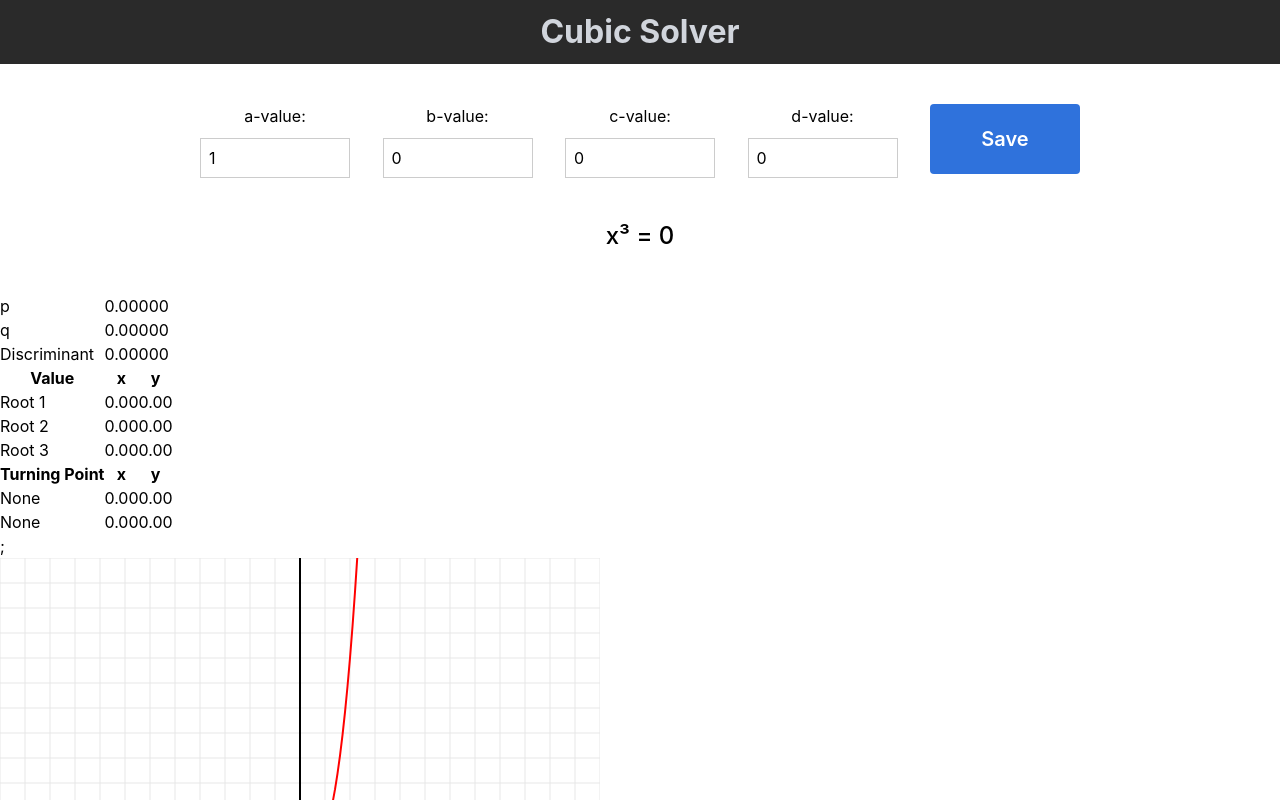
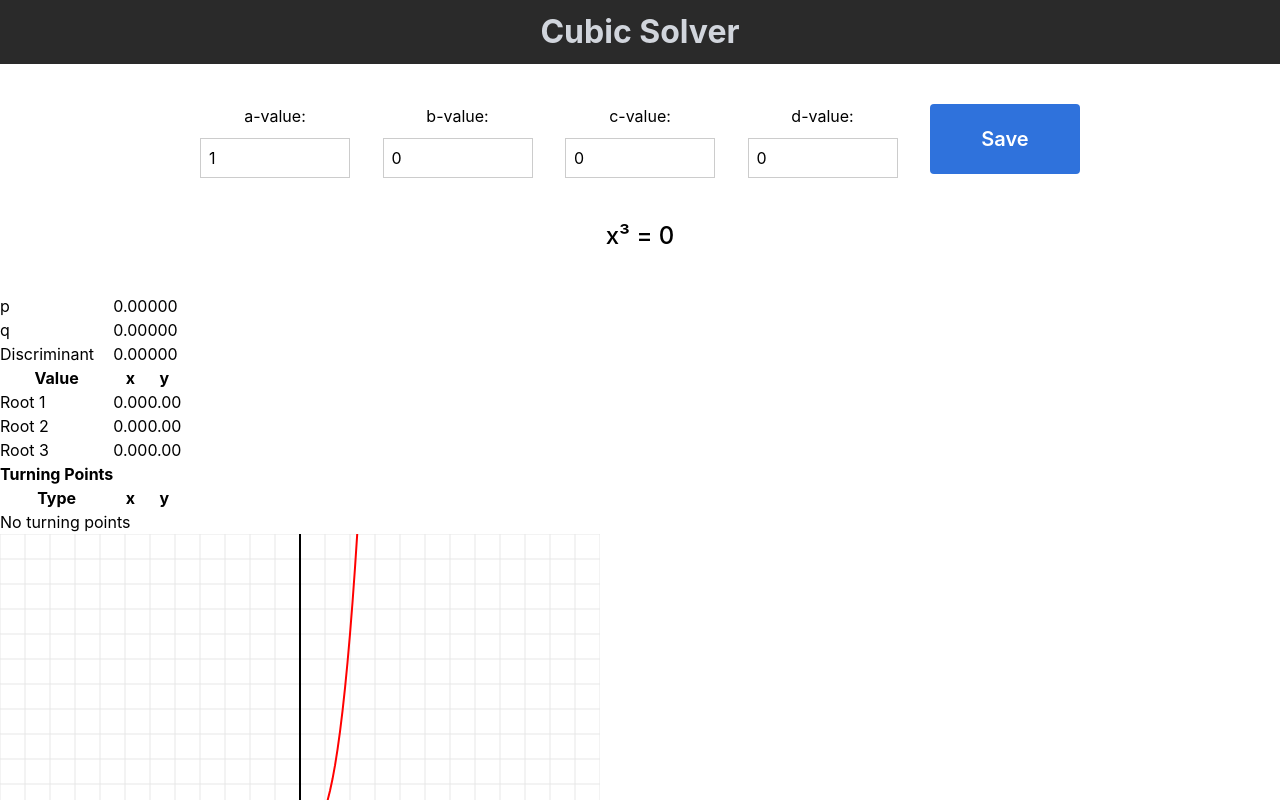
Before and after one commit to Alex-Liu-0704/ics4u-a3-react-cubic-solver, a React (Vite) app: page / in a window 1280 px wide. Shown: the top 800 px of the page. Built offline with nearby package versions, Linux system fonts and the light colour scheme.

Commit message:
modified output for local max min

```diff
--- a/src/components/CubicTable.tsx
+++ b/src/components/CubicTable.tsx
@@ -60,7 +60,10 @@ export const CubicTable = ({ p, q, discriminant, roots, turningPoints }: TablePr
         <td>0.00</td>
       </tr>
       <tr>
-        <th>Turning Point</th>
+        <th>Turning Points</th>
+      </tr>
+      <tr>
+        <th>Type</th>
         <th>x</th>
         <th>y</th>
       </tr>
@@ -74,7 +77,7 @@ export const CubicTable = ({ p, q, discriminant, roots, turningPoints }: TablePr
         <tr>
           <td colSpan={3}>No turning points</td>
         </tr>
-      )};
+      )}
     </table>
   );
 };
--- a/src/utils/LocalMaxMin.ts
+++ b/src/utils/LocalMaxMin.ts
@@ -26,8 +26,8 @@ export const LocalMaxMin = (a: number, b: number, c: number, d: number): { x: nu
         coordinates.push({ x, y: y(x), type: "Min" });
       } else if (secondDerivative(x) < 0) {
         coordinates.push({ x, y: y(x), type: "Max" });
-      } else {
-        coordinates.push({ x, y: y(x), type: "None" });
+    //   } else {
+    //     coordinates.push({ x, y: y(x), type: "None" });
       };
     };
 
```
